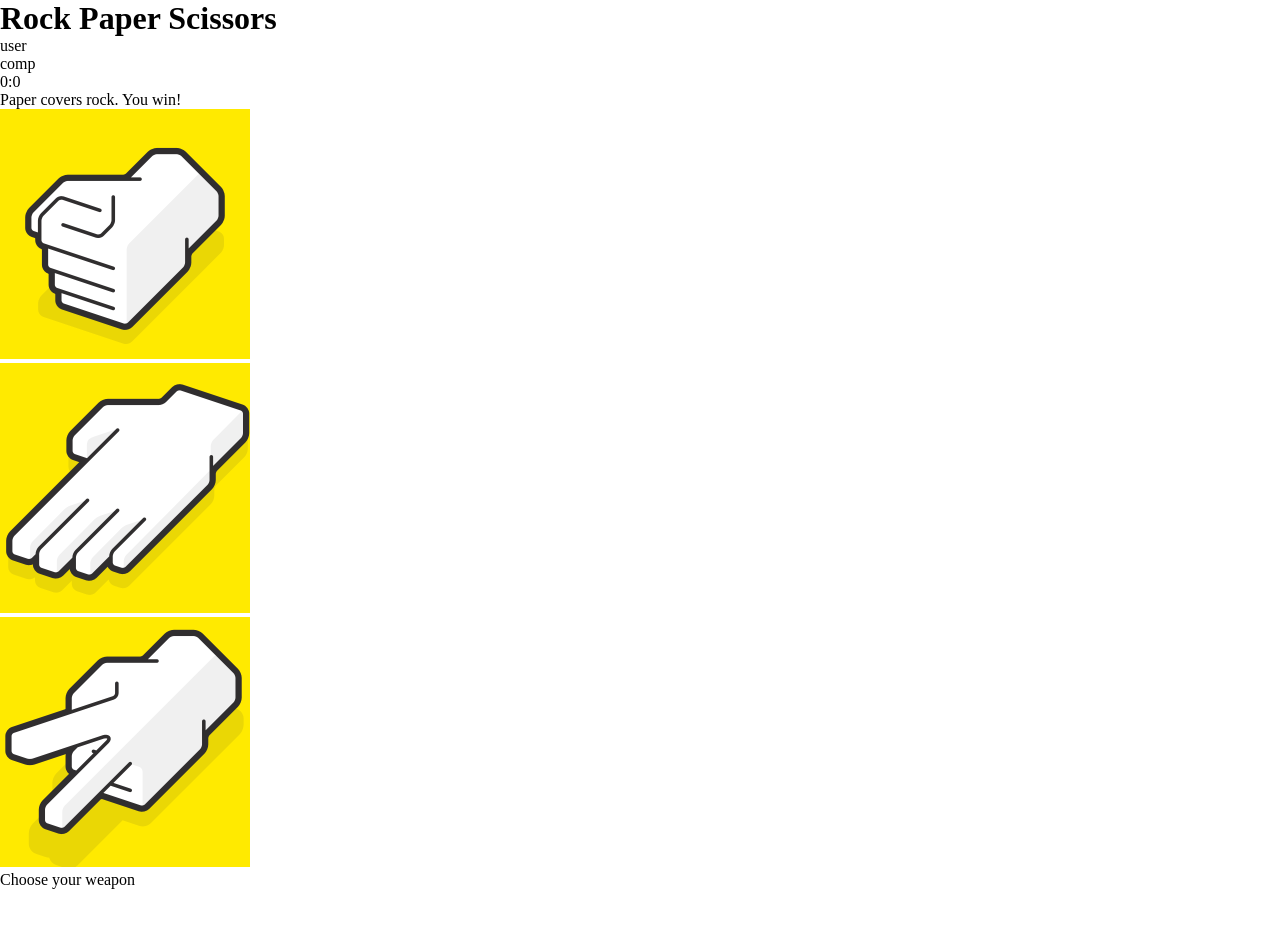
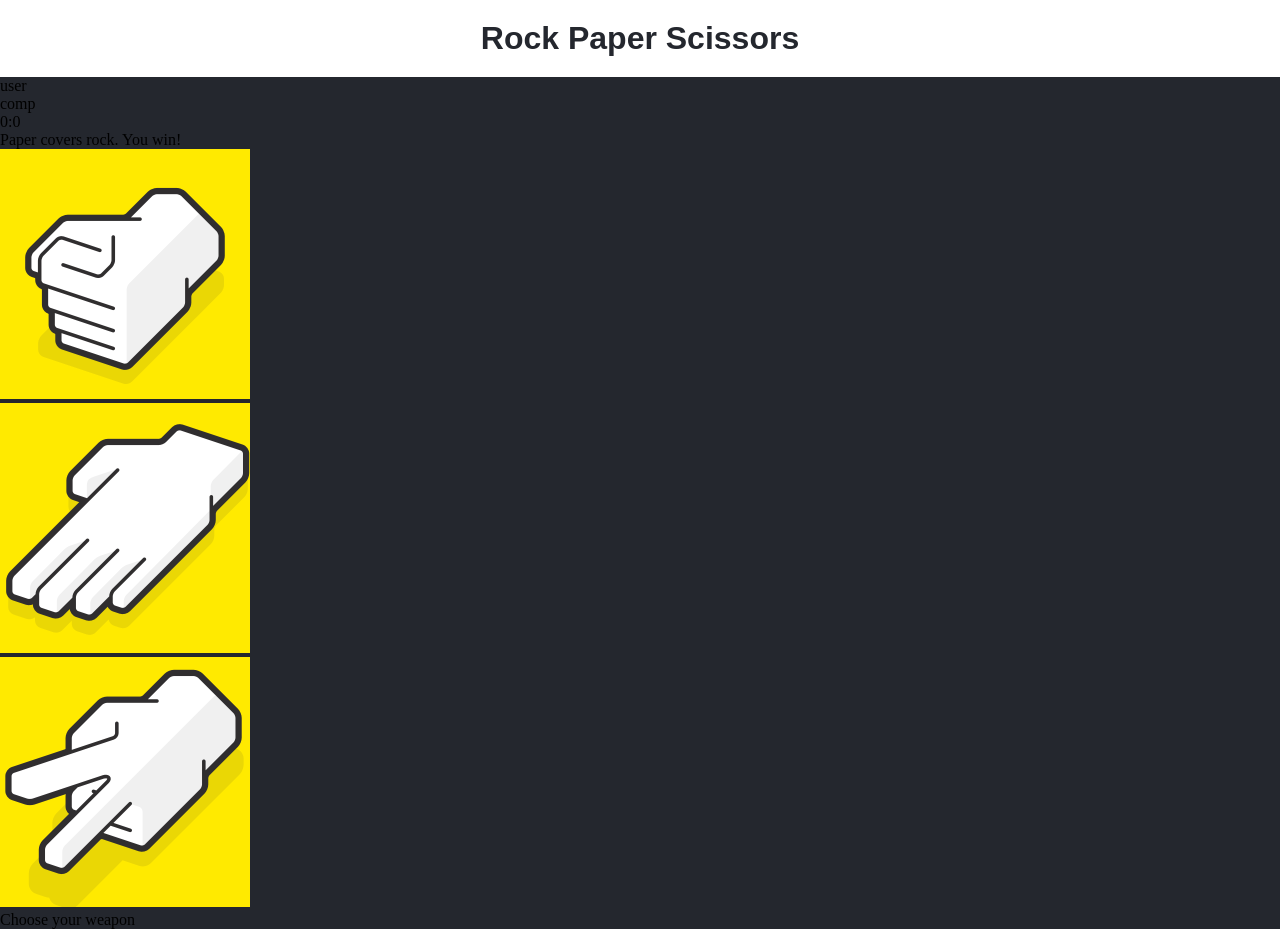
Before and after one commit to OmidCode/Rock-Paper-Scissors, a plain HTML site: page index.html in a window 1280 px wide. Before the commit the page ends 889 px from the top, so only its background shows below. Drawn offline with Linux system fonts and the light colour scheme.

Commit message:
css init

```diff
--- a/styles.css
+++ b/styles.css
@@ -3,3 +3,18 @@
     padding: 0;
     box-sizing: border-box;
 }
+
+body {
+    background-color:  #24272E;
+}
+
+header {
+    background-color: white;
+    padding: 20px;
+}
+
+header > h1 {
+    color: #24272E;
+    text-align: center;
+    font-family: sans-serif;
+}
```
